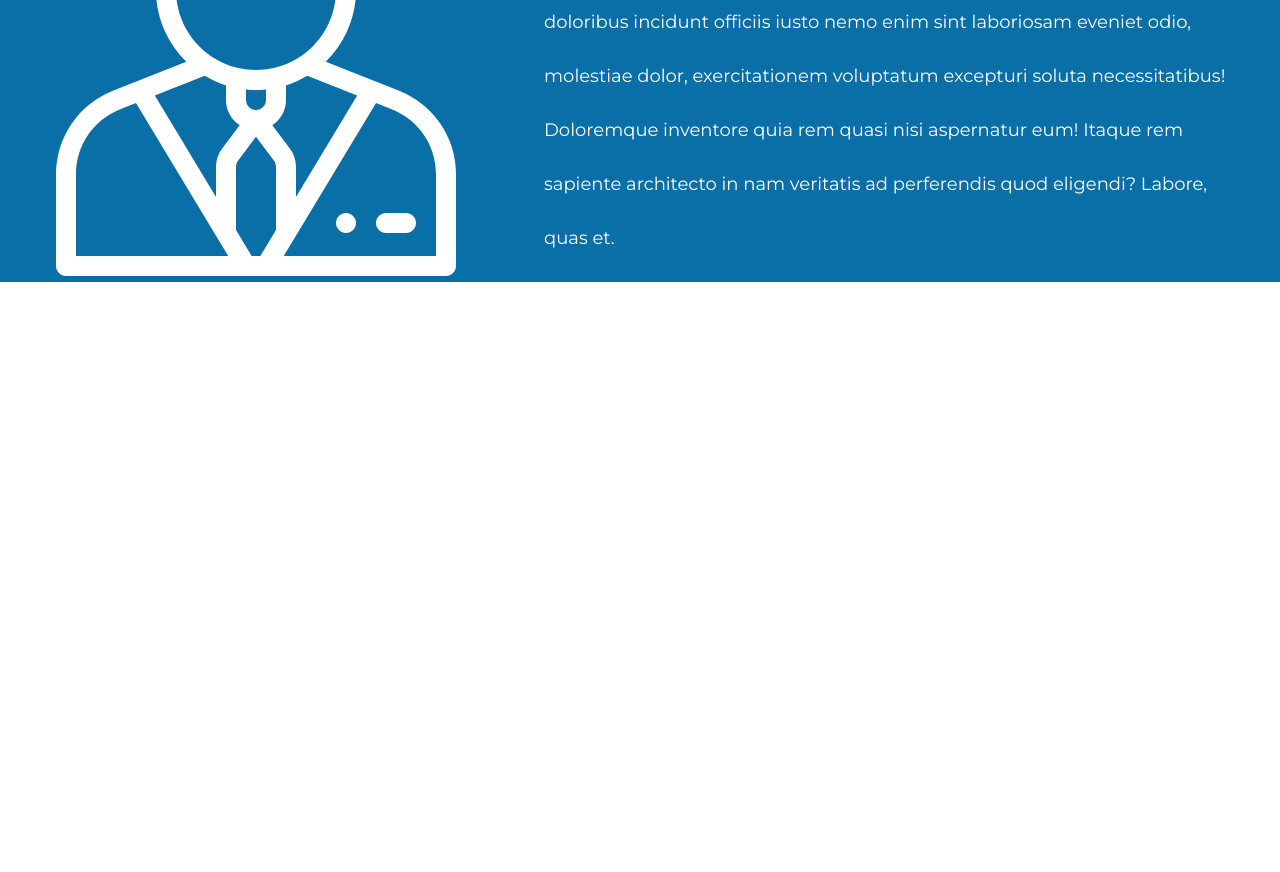
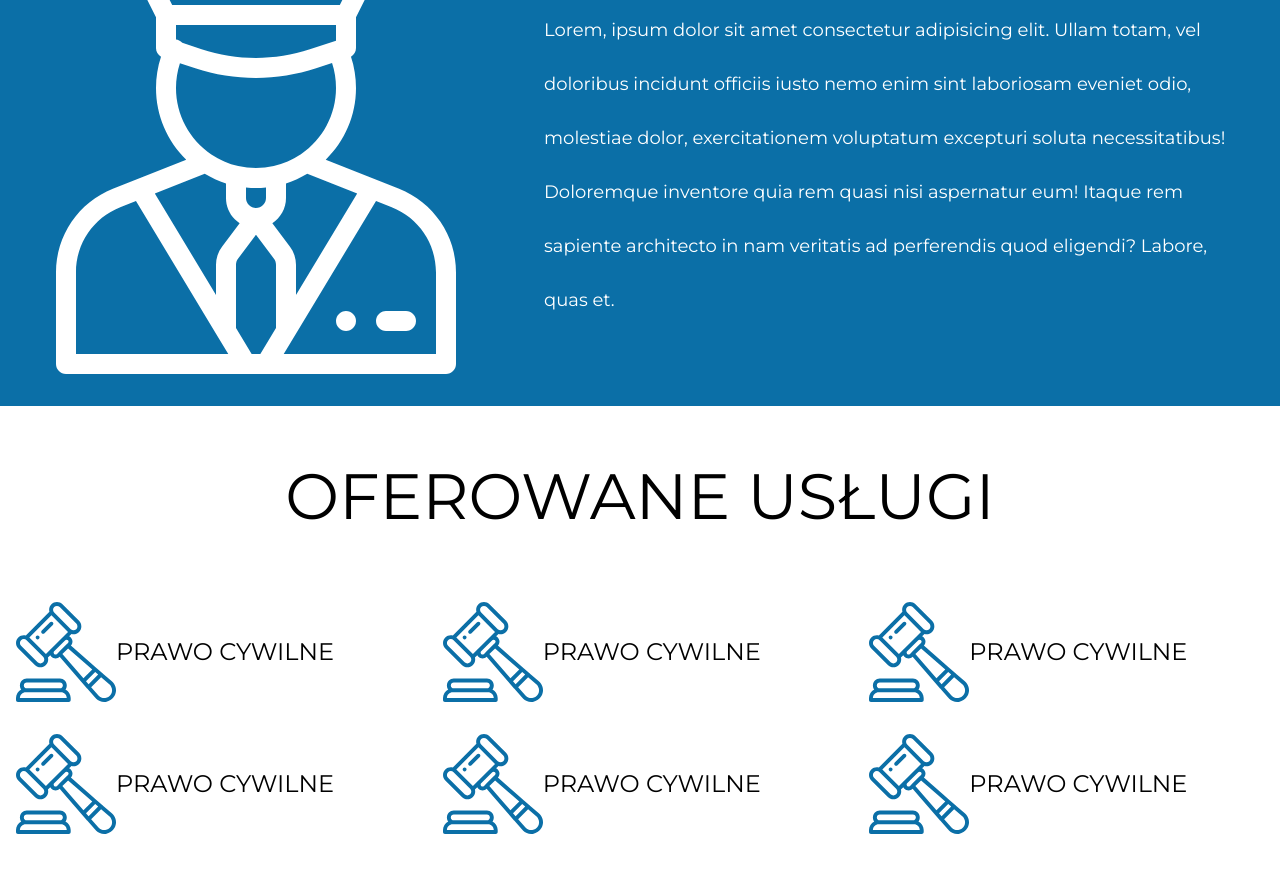
Before and after one commit to MichalSzeniak/LawFirm-Website, a website built with webpack: page src/pages/index.html in a window 1280 px wide. Shown: the part 1238-2110 px from the top of the page. Before the commit the page ends 1620 px from the top, so only its background shows below. Built offline with nearby package versions, Linux system fonts and the light colour scheme; a web font is replaced by a local one.

Commit message:
feat: services section

```diff
--- a/src/pages/index.html
+++ b/src/pages/index.html
@@ -56,7 +56,8 @@
               <p class="profit__header--title">Profesjonalna Obsługa</p>
             </div>
             <p class="profit__description">
-            Lorem ipsum dolor sit amet consectetur adipisicing elit. Optio aut itaque iusto rerum sed tenetur vel quo ab accusantium, excepturi nemo voluptatibus, velit laborum fugiat autem error quos hic quasi.
+              Lorem ipsum dolor sit amet consectetur adipisicing elit. Optio aut itaque iusto rerum sed tenetur vel quo
+              ab accusantium, excepturi nemo voluptatibus, velit laborum fugiat autem error quos hic quasi.
             </p>
           </article>
           <article class="profit">
@@ -65,7 +66,8 @@
               <p class="profit__header--title">Profesjonalna Obsługa</p>
             </div>
             <p class="profit__description">
-            Lorem ipsum dolor sit amet consectetur adipisicing elit. Optio aut itaque iusto rerum sed tenetur vel quo ab accusantium, excepturi nemo voluptatibus, velit laborum fugiat autem error quos hic quasi.
+              Lorem ipsum dolor sit amet consectetur adipisicing elit. Optio aut itaque iusto rerum sed tenetur vel quo
+              ab accusantium, excepturi nemo voluptatibus, velit laborum fugiat autem error quos hic quasi.
             </p>
           </article>
           <article class="profit">
@@ -74,7 +76,8 @@
               <p class="profit__header--title">Profesjonalna Obsługa</p>
             </div>
             <p class="profit__description">
-            Lorem ipsum dolor sit amet consectetur adipisicing elit. Optio aut itaque iusto rerum sed tenetur vel quo ab accusantium, excepturi nemo voluptatibus, velit laborum fugiat autem error quos hic quasi.
+              Lorem ipsum dolor sit amet consectetur adipisicing elit. Optio aut itaque iusto rerum sed tenetur vel quo
+              ab accusantium, excepturi nemo voluptatibus, velit laborum fugiat autem error quos hic quasi.
             </p>
           </article>
           <article class="profit">
@@ -83,7 +86,8 @@
               <p class="profit__header--title">Profesjonalna Obsługa</p>
             </div>
             <p class="profit__description">
-            Lorem ipsum dolor sit amet consectetur adipisicing elit. Optio aut itaque iusto rerum sed tenetur vel quo ab accusantium, excepturi nemo voluptatibus, velit laborum fugiat autem error quos hic quasi.
+              Lorem ipsum dolor sit amet consectetur adipisicing elit. Optio aut itaque iusto rerum sed tenetur vel quo
+              ab accusantium, excepturi nemo voluptatibus, velit laborum fugiat autem error quos hic quasi.
             </p>
           </article>
         </div>
@@ -96,7 +100,41 @@
         </div>
         <div class="aboutMe__text">
           <h2 class="aboutMe__text--head">O MNIE</h2>
-        <p class="aboutMe__text--paragraph">Lorem, ipsum dolor sit amet consectetur adipisicing elit. Ullam totam, vel doloribus incidunt officiis iusto nemo enim sint laboriosam eveniet odio, molestiae dolor, exercitationem voluptatum excepturi soluta necessitatibus! Doloremque inventore quia rem quasi nisi aspernatur eum! Itaque rem sapiente architecto in nam veritatis ad perferendis quod eligendi? Labore, quas et.</p>
+          <p class="aboutMe__text--paragraph">Lorem, ipsum dolor sit amet consectetur adipisicing elit. Ullam totam, vel
+            doloribus incidunt officiis iusto nemo enim sint laboriosam eveniet odio, molestiae dolor, exercitationem
+            voluptatum excepturi soluta necessitatibus! Doloremque inventore quia rem quasi nisi aspernatur eum! Itaque
+            rem sapiente architecto in nam veritatis ad perferendis quod eligendi? Labore, quas et.</p>
+        </div>
+      </div>
+    </section>
+    <section class="services">
+      <div class="sercives__container">
+          <h2 class="sercives__header">OFEROWANE USŁUGI</h2>
+          <div class="services__grid">
+          <article class="service">
+            <img src="../assets/img/law 2.svg" alt="">
+            <p class="service__name">PRAWO CYWILNE</p>
+          </article>
+          <article class="service">
+            <img src="../assets/img/law 2.svg" alt="">
+            <p class="service__name">PRAWO CYWILNE</p>
+          </article>
+          <article class="service">
+            <img src="../assets/img/law 2.svg" alt="">
+            <p class="service__name">PRAWO CYWILNE</p>
+          </article>
+          <article class="service">
+            <img src="../assets/img/law 2.svg" alt="">
+            <p class="service__name">PRAWO CYWILNE</p>
+          </article>
+          <article class="service">
+            <img src="../assets/img/law 2.svg" alt="">
+            <p class="service__name">PRAWO CYWILNE</p>
+          </article>
+          <article class="service">
+            <img src="../assets/img/law 2.svg" alt="">
+            <p class="service__name">PRAWO CYWILNE</p>
+          </article>
         </div>
       </div>
     </section>
--- a/src/scss/main.scss
+++ b/src/scss/main.scss
@@ -7,6 +7,7 @@
 @import "modules/navigation.scss";
 @import "modules/profits.scss";
 @import "modules/about.scss";
+@import "modules/services.scss";
 
 html {
   box-sizing: border-box;
--- a/src/scss/modules/about.scss
+++ b/src/scss/modules/about.scss
@@ -1,7 +1,6 @@
 .aboutMe {
   background-color: $background-blueDark;
   width: 100%;
-  height: 90vh;
 
   &-container {
     position: relative;
@@ -12,16 +11,17 @@
     flex-direction: row;
     justify-items: center;
     align-items: center;
-            @media (min-width: 1200px)  {
-                top: 100px;
-        }
-
+    @media (min-width: 1200px) {
+      top: 100px;
+    }
   }
 
   &__img {
-            @media (max-width: 857px)  {
-            display: none;
-        }
+    margin-top: 200px;
+    padding-bottom: 128px;
+    @media (max-width: 857px) {
+      display: none;
+    }
   }
 
   &__text {
--- /dev/null
+++ b/src/scss/modules/services.scss
@@ -0,0 +1,43 @@
+.services {
+  &__grid {
+    display: grid;
+    grid-template-columns: 1fr 1fr 1fr;
+    margin-bottom: 64px;
+    @media (max-width: 1080px) {
+      grid-template-columns: 1fr 1fr;
+    }
+    @media (max-width: 770px) {
+      grid-template-columns: 1fr;
+      display: flex;
+      flex-direction: column;
+      justify-content: center;
+      align-items: center;
+    }
+  }
+}
+
+.sercives__container {
+  max-width: 1300px;
+  margin: 0 auto;
+  position: relative;
+}
+
+.sercives__header {
+  font-size: 64px;
+  font-weight: normal;
+  text-align: center;
+  @media (max-width: 1080px) {
+    font-size: 48px;
+  }
+}
+
+.service {
+  display: flex;
+  justify-items: center;
+  align-items: center;
+  padding: 1rem;
+
+  &__name {
+    font-size: 24px;
+  }
+}
```
Also changed, not shown: src/assets/img/law 2.svg (added). Lines whose indentation alone changed are shown as unchanged.
